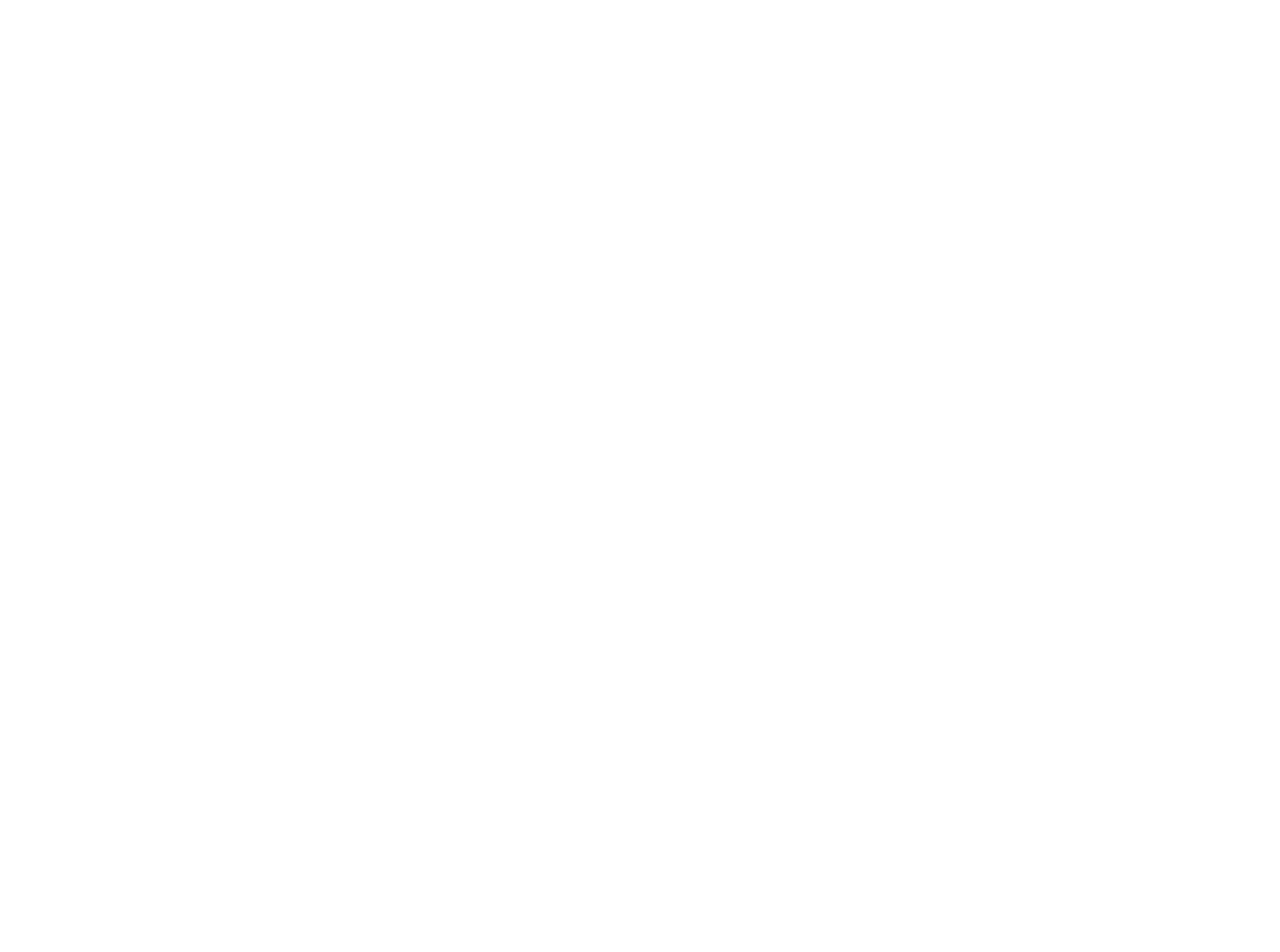
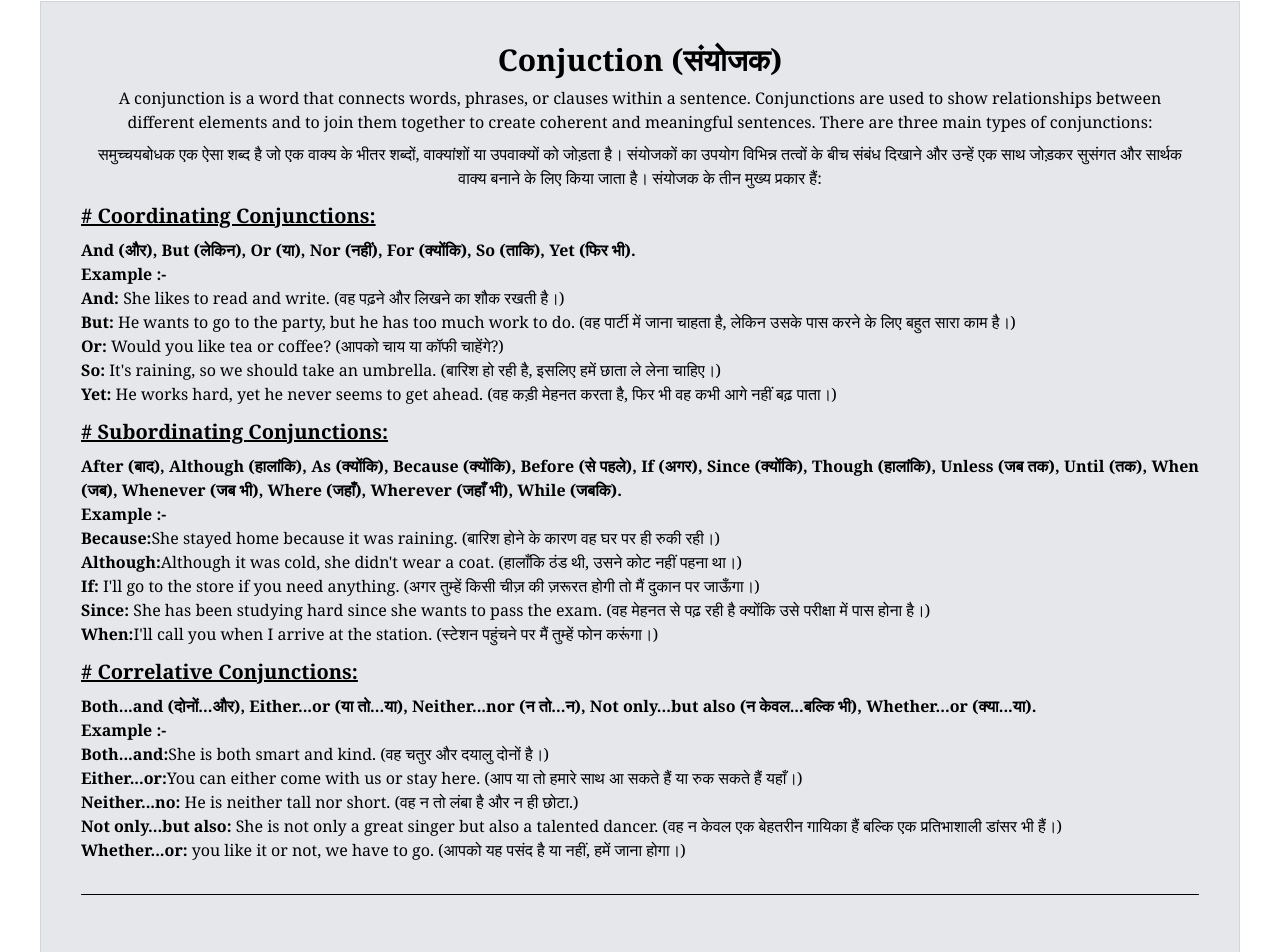
Before and after one commit to Bobbykumar706584/grammar, a React (Create React App) app: page /speech in a window 1280 px wide. Shown: the part 7454-8406 px from the top of the page. Before the commit the page ends 7455 px from the top, so only its background shows below. Built offline with nearby package versions, Linux system fonts and the light colour scheme.

Commit message:
conjunction

```diff
--- a/src/components/Speech.js
+++ b/src/components/Speech.js
@@ -703,6 +703,107 @@
 				</div>
 				<hr class="h-[0.5px] my-8 bg-black border-0 rounded dark:bg-gray-700"></hr>
 			</div>
+			{/* Conjuction */}
+			<div className="m-10 p-10 border border-gray-300 bg-gray-200 text-justify font-serif">
+				<h1 className="text-3xl font-bold text-center">Conjuction (संयोजक)</h1>
+				<p className="text-center m-2">
+					A conjunction is a word that connects words, phrases, or clauses
+					within a sentence. Conjunctions are used to show relationships between
+					different elements and to join them together to create coherent and
+					meaningful sentences. There are three main types of conjunctions:
+				</p>
+				<p className="text-center m-2">
+					समुच्चयबोधक एक ऐसा शब्द है जो एक वाक्य के भीतर शब्दों, वाक्यांशों या
+					उपवाक्यों को जोड़ता है। संयोजकों का उपयोग विभिन्न तत्वों के बीच संबंध
+					दिखाने और उन्हें एक साथ जोड़कर सुसंगत और सार्थक वाक्य बनाने के लिए
+					किया जाता है। संयोजक के तीन मुख्य प्रकार हैं:
+				</p>
+				<div className="mt-3">
+					<h2 className="text-xl font-bold underline mb-2">
+						# Coordinating Conjunctions:
+					</h2>
+					<h3 className="text-md font-bold">
+						And (और), But (लेकिन), Or (या), Nor (नहीं), For (क्योंकि), So
+						(ताकि), Yet (फिर भी).
+						<br />
+						Example :-
+					</h3>
+					<p>
+						<strong>And:</strong> She likes to read and write. (वह पढ़ने और
+						लिखने का शौक रखती है।)
+						<br />
+						<strong>But:</strong> He wants to go to the party, but he has too
+						much work to do. (वह पार्टी में जाना चाहता है, लेकिन उसके पास करने
+						के लिए बहुत सारा काम है।) <br />
+						<strong>Or:</strong> Would you like tea or coffee? (आपको चाय या कॉफी
+						चाहेंगे?)
+						<br />
+						<strong>So:</strong> It's raining, so we should take an umbrella.
+						(बारिश हो रही है, इसलिए हमें छाता ले लेना चाहिए।)
+						<br />
+						<strong>Yet:</strong> He works hard, yet he never seems to get
+						ahead. (वह कड़ी मेहनत करता है, फिर भी वह कभी आगे नहीं बढ़ पाता।)
+					</p>
+				</div>
+				<div className="mt-3">
+					<h2 className="text-xl font-bold underline mb-2">
+						# Subordinating Conjunctions:
+					</h2>
+					<h3 className="text-md font-bold">
+						After (बाद), Although (हालांकि), As (क्योंकि), Because (क्योंकि),
+						Before (से पहले), If (अगर), Since (क्योंकि), Though (हालांकि),
+						Unless (जब तक), Until (तक), When (जब), Whenever (जब भी), Where
+						(जहाँ), Wherever (जहाँ भी), While (जबकि).
+						<br />
+						Example :-
+					</h3>
+					<p>
+						<strong>Because:</strong>She stayed home because it was raining.
+						(बारिश होने के कारण वह घर पर ही रुकी रही।)
+						<br />
+						<strong>Although:</strong>Although it was cold, she didn't wear a
+						coat. (हालाँकि ठंड थी, उसने कोट नहीं पहना था।)
+						<br />
+						<strong>If:</strong> I'll go to the store if you need anything. (अगर
+						तुम्हें किसी चीज़ की ज़रूरत होगी तो मैं दुकान पर जाऊँगा।)
+						<br />
+						<strong>Since:</strong> She has been studying hard since she wants
+						to pass the exam. (वह मेहनत से पढ़ रही है क्योंकि उसे परीक्षा में
+						पास होना है।)
+						<br />
+						<strong>When:</strong>I'll call you when I arrive at the station.
+						(स्टेशन पहुंचने पर मैं तुम्हें फोन करूंगा।)
+					</p>
+				</div>
+				<div className="mt-3">
+					<h2 className="text-xl font-bold underline mb-2">
+						# Correlative Conjunctions:
+					</h2>
+					<h3 className="text-md font-bold">
+						Both...and (दोनों...और), Either...or (या तो...या), Neither...nor (न
+						तो...न), Not only...but also (न केवल...बल्कि भी), Whether...or
+						(क्या...या).
+						<br />
+						Example :-
+					</h3>
+					<p>
+						<strong>Both...and:</strong>She is both smart and kind. (वह चतुर और
+						दयालु दोनों है।) <br />
+						<strong>Either...or:</strong>You can either come with us or stay
+						here. (आप या तो हमारे साथ आ सकते हैं या रुक सकते हैं यहाँ।)
+						<br />
+						<strong>Neither...no:</strong> He is neither tall nor short. (वह न
+						तो लंबा है और न ही छोटा.) <br />
+						<strong>Not only...but also:</strong> She is not only a great singer
+						but also a talented dancer. (वह न केवल एक बेहतरीन गायिका हैं बल्कि
+						एक प्रतिभाशाली डांसर भी हैं।)
+						<br />
+						<strong>Whether...or:</strong> you like it or not, we have to go.
+						(आपको यह पसंद है या नहीं, हमें जाना होगा।)
+					</p>
+				</div>
+				<hr class="h-[0.5px] my-8 bg-black border-0 rounded dark:bg-gray-700"></hr>
+			</div>
 		</>
 	);
 };
```
Also changed, not shown: src/components/Home.js (+28 -24 lines).
